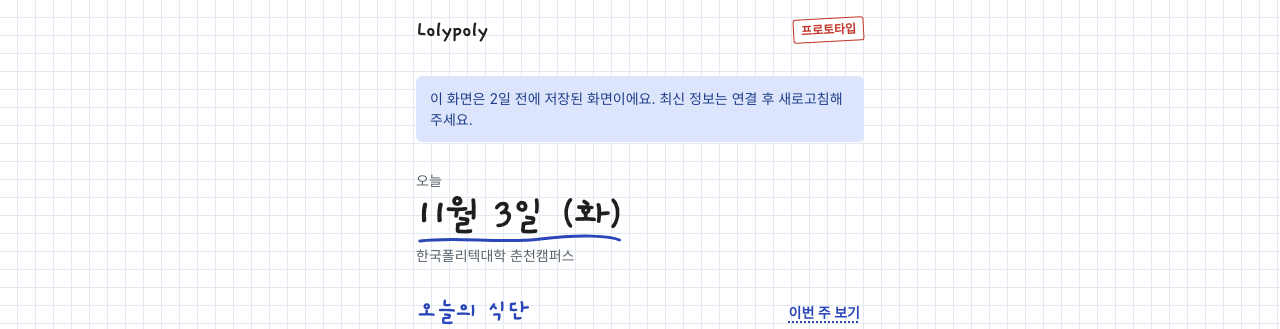
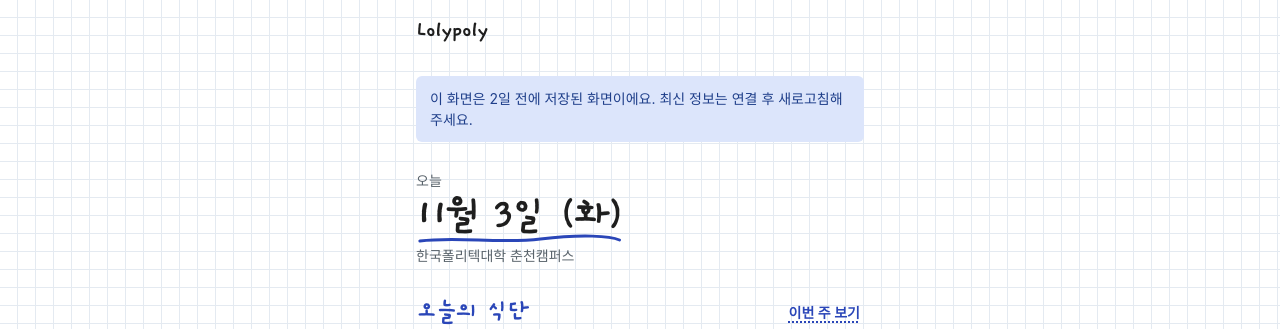
Before and after one commit to chanmini584-ux/LOLYPOLY, a Django app: page / in a window 1280 px wide. Shown: the top 329 px of the page. Run offline with Django 5.2, Linux system fonts and the light colour scheme; data that the repository does not hold is empty; parts of the project's set-up code (start-up, migrations or seed data) failed here and were passed over.

Commit message:
화면 상단의 '프로토타입' 도장 제거
사용자 요청. '학교 공식 서비스 아님' 안내는 MY 화면 문구로 유지.

Co-Authored-By: Claude Opus 5.5 <noreply@anthropic.com>
Claude-Session: https://claude.ai/code/session_01HGa8cD2yV9fZatveGk1cag

```diff
--- a/static/css/app.css
+++ b/static/css/app.css
@@ -86,7 +86,7 @@ a { color: inherit; }
 }
 .skip-link:focus { top: 8px; }
 
-/* ── 헤더: 상단 줄(이름·프로토타입 도장) + 손글씨 화면 제목 ── */
+/* ── 헤더: 상단 줄(이름) + 손글씨 화면 제목 ── */
 .app-header { max-width: var(--max-w); margin: 0 auto; padding: 8px 16px 0; }
 .app-header__inner { display: flex; align-items: center; justify-content: space-between; gap: 10px; min-height: 44px; }
 .app-header__brand, .app-header__brand-link {
@@ -157,10 +157,6 @@ a { color: inherit; }
 .badge {
   display: inline-block; font-size: 12px; font-weight: 700; line-height: 1;
   padding: 5px 7px; border-radius: 3px; white-space: nowrap; vertical-align: middle;
-}
-.badge--proto {
-  color: var(--color-red); border: 1.5px solid currentColor; background: rgba(255, 255, 255, .9);
-  transform: rotate(-3deg);
 }
 .badge--mock { background: var(--color-mock-bg); color: var(--color-mock-text); }
 
--- a/templates/base.html
+++ b/templates/base.html
@@ -25,7 +25,6 @@
       {% else %}
         <a class="app-header__brand-link" href="{% url 'campus:home' %}" aria-label="Lolypoly 홈으로">Lolypoly</a>
       {% endif %}
-      <span class="badge badge--proto" title="학교 공식 서비스가 아닌 학생 프로토타입입니다">프로토타입</span>
     </div>
     {% if current_nav != "home" %}
       <h1 class="page-title"><span>{{ page_title }}</span></h1>
```
